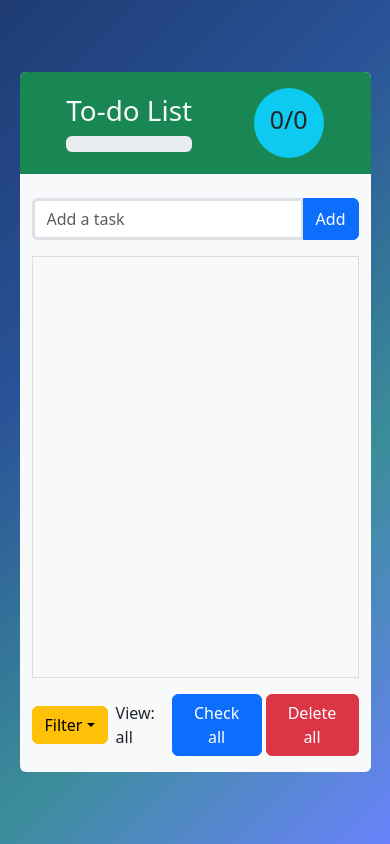
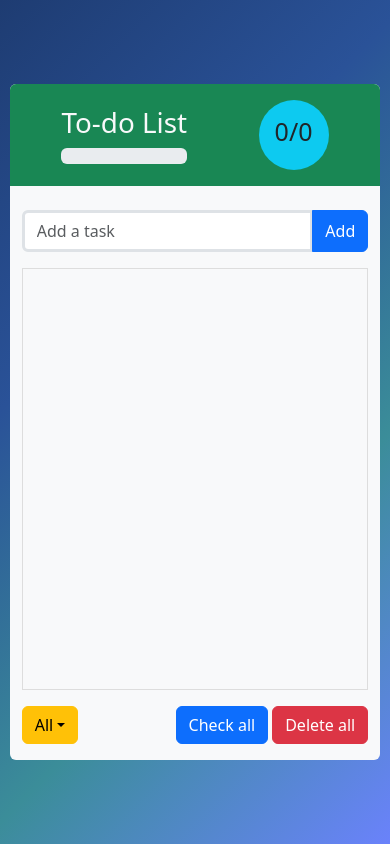
Before and after one commit to giakiet05/todolist-with-react, a React (Vite) app: page / in a window 390 px wide. Built offline with nearby package versions, Linux system fonts and the light colour scheme.

Commit message:
fix filter buttons on mobile

```diff
--- a/src/App.scss
+++ b/src/App.scss
@@ -1,5 +1,5 @@
 .app {
-	width: 90vw;
+	width: 95vw;
 	max-width: 700px;
 }
 
--- a/src/ControlButtons.jsx
+++ b/src/ControlButtons.jsx
@@ -40,7 +40,7 @@ export default function ControlButtons({
 						data-bs-toggle="dropdown"
 						aria-expanded="false"
 					>
-						Filter
+						{filter.charAt(0).toUpperCase() + filter.slice(1)}
 					</button>
 					<ul className="dropdown-menu">
 						<li>
@@ -72,7 +72,7 @@ export default function ControlButtons({
 						</li>
 					</ul>
 				</div>
-				<span>View: {filter}</span>
+				{/* <span>View: {filter}</span> */}
 			</div>
 
 			{/* Control buttons */}
```
